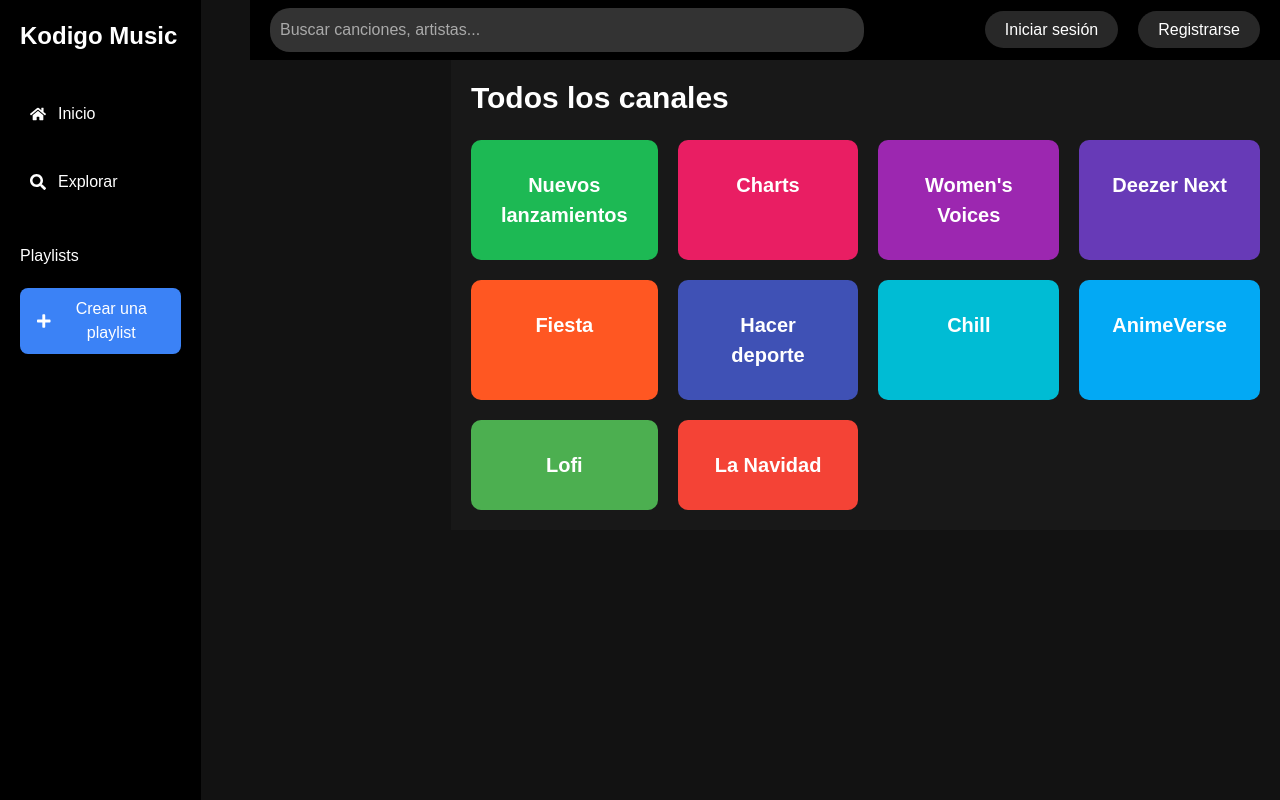
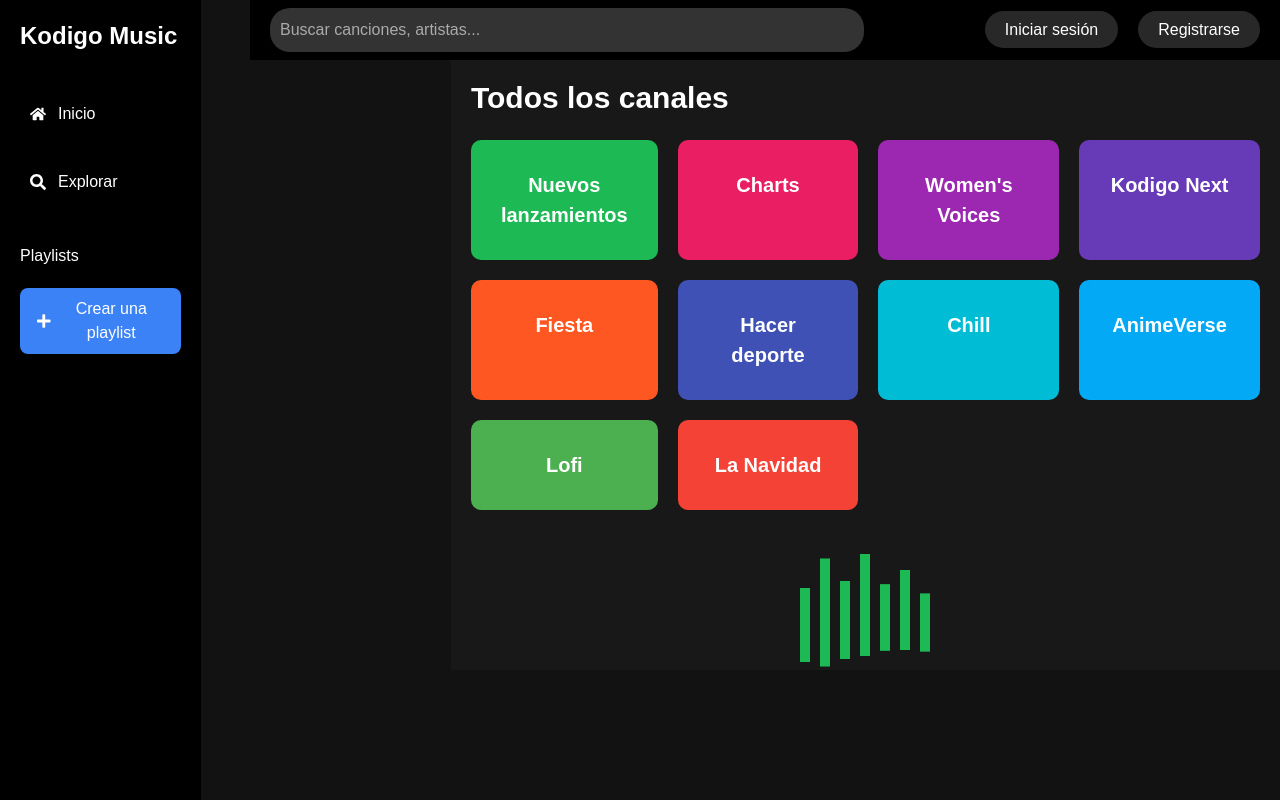
Before and after one commit to Jvanegass/kodigo-music, a React app: page / in a window 1280 px wide. Built offline with nearby package versions, Linux system fonts and the light colour scheme; the HTML template or start-up script is replaced by a standard one.

Commit message:
ANIMACION

```diff
--- a/src/components/maincontent.jsx
+++ b/src/components/maincontent.jsx
@@ -2,7 +2,7 @@ const categories = [
     { name: 'Nuevos lanzamientos', color: '#1DB954' },
     { name: 'Charts', color: '#E91E63' },
     { name: 'Women\'s Voices', color: '#9C27B0' },
-    { name: 'Deezer Next', color: '#673AB7' },
+    { name: 'Kodigo Next', color: '#673AB7' },
     { name: 'Fiesta', color: '#FF5722' },
     { name: 'Hacer deporte', color: '#3F51B5' },
     { name: 'Chill', color: '#00BCD4' },
@@ -22,6 +22,17 @@ const categories = [
             </div>
           ))}
         </div>
+
+        {/* Ecualizador animado */}
+        <div className="equalizer">
+          <div className="equalizer-bar"></div>
+          <div className="equalizer-bar"></div>
+          <div className="equalizer-bar"></div>
+          <div className="equalizer-bar"></div>
+          <div className="equalizer-bar"></div>
+          <div className="equalizer-bar"></div>
+          <div className="equalizer-bar"></div>
+        </div>
       </div>
     );
   };
--- a/src/styles.css
+++ b/src/styles.css
@@ -1,4 +1,4 @@
-/* Estilos generales */
+/* Estilos globales */
 body, html {
     margin: 0;
     padding: 0;
@@ -8,23 +8,22 @@ body, html {
     font-family: 'Arial', sans-serif;
   }
 
-  /* Contenedor general con Flexbox */
+  /* Contenedor principal */
   .container {
     display: flex;
-    height: 100vh;
+    height: 100vh; /* Ocupa toda la pantalla */
   }
 
   /* Sidebar */
   .sidebar {
-    width: 250px; /* Ancho fijo del sidebar */
-    background-color: #000000; /* Fondo oscuro del sidebar */
+    width: 250px;
+    background-color: #000000;
     padding: 20px;
     color: white;
     display: flex;
     flex-direction: column;
   }
 
-  /* Título y elementos del Sidebar */
   .sidebar h3, .sidebar ul li {
     margin-bottom: 20px;
   }
@@ -40,21 +39,21 @@ body, html {
     cursor: pointer;
     display: flex;
     align-items: center;
+    transition: background-color 0.3s ease;
   }
 
   .sidebar ul li:hover {
-    background-color: #282828; /* Efecto hover */
+    background-color: #282828;
   }
 
   .sidebar ul li span {
     margin-left: 10px;
   }
 
-  /* Botón en el Sidebar */
   button {
     width: 100%;
     padding: 10px;
-    background-color: #1DB954; /* Color similar a Deezer/Spotify */
+    background-color: #1DB954; /* Color verde similar a Spotify/Deezer */
     color: white;
     border: none;
     border-radius: 5px;
@@ -82,9 +81,8 @@ body, html {
     z-index: 100;
   }
 
-  /* Estilo de la barra de búsqueda */
   .header input {
-    background-color: #333; /* Fondo de la barra */
+    background-color: #333;
     color: white;
     border: none;
     padding: 10px;
@@ -96,7 +94,6 @@ body, html {
     color: #aaa; /* Color del placeholder */
   }
 
-  /* Estilo de los enlaces en el header */
   .header a {
     margin-left: 20px;
     color: white;
@@ -108,16 +105,16 @@ body, html {
   }
 
   .header a:hover {
-    background-color: #1DB954; /* Efecto hover */
+    background-color: #1DB954; /* Efecto hover para los enlaces de sesión */
   }
 
   /* Main Content */
   .main-content {
-    margin-left: 250px; /* Desplazamiento por el ancho del sidebar */
-    margin-top: 60px; /* Desplazamiento por la altura del header */
+    margin-left: 250px; /* Margen igual al ancho del sidebar */
+    margin-top: 60px;  /* Margen superior igual a la altura del header */
     padding: 20px;
     flex-grow: 1;
-    background-color: #181818; /* Fondo oscuro para el contenido */
+    background-color: #181818; /* Fondo oscuro para el contenido principal */
   }
 
   h2 {
@@ -130,13 +127,12 @@ body, html {
   /* Grilla de categorías */
   .grid-container {
     display: grid;
-    grid-template-columns: repeat(4, 1fr); /* 4 columnas para adaptarse al estilo de Deezer */
+    grid-template-columns: repeat(4, 1fr); /* 4 columnas */
     gap: 20px;
   }
 
-  /* Estilo de los ítems en la grilla */
   .grid-item {
-    background-color: #282828;
+    background-color: #282828; /* Color de las tarjetas */
     color: white;
     padding: 30px;
     text-align: center;
@@ -146,8 +142,61 @@ body, html {
     transition: transform 0.3s ease, background-color 0.3s ease;
   }
 
-  /* Efecto hover en los ítems de la grilla */
   .grid-item:hover {
     background-color: #333;
-    transform: scale(1.05); /* Efecto de escala */
+    transform: scale(1.05); /* Efecto de hover */
   }
+
+  /* Estilos para el ecualizador */
+  .equalizer {
+    display: flex;
+    justify-content: center;
+    align-items: flex-end;
+    margin-top: 40px;
+    height: 100px;
+  }
+
+  .equalizer-bar {
+    width: 10px;
+    margin: 0 5px;
+    background-color: #1DB954;
+    animation: bounce 1s infinite ease-in-out;
+  }
+
+  .equalizer-bar:nth-child(1) {
+    height: 50%;
+    animation-delay: 0s;
+  }
+  .equalizer-bar:nth-child(2) {
+    height: 75%;
+    animation-delay: 0.1s;
+  }
+  .equalizer-bar:nth-child(3) {
+    height: 60%;
+    animation-delay: 0.2s;
+  }
+  .equalizer-bar:nth-child(4) {
+    height: 90%;
+    animation-delay: 0.3s;
+  }
+  .equalizer-bar:nth-child(5) {
+    height: 65%;
+    animation-delay: 0.4s;
+  }
+  .equalizer-bar:nth-child(6) {
+    height: 80%;
+    animation-delay: 0.5s;
+  }
+  .equalizer-bar:nth-child(7) {
+    height: 55%;
+    animation-delay: 0.6s;
+  }
+
+  @keyframes bounce {
+    0%, 100% {
+      transform: scaleY(1);
+    }
+    50% {
+      transform: scaleY(1.5); /* Altura máxima en el medio del ciclo */
+    }
+  }
```
